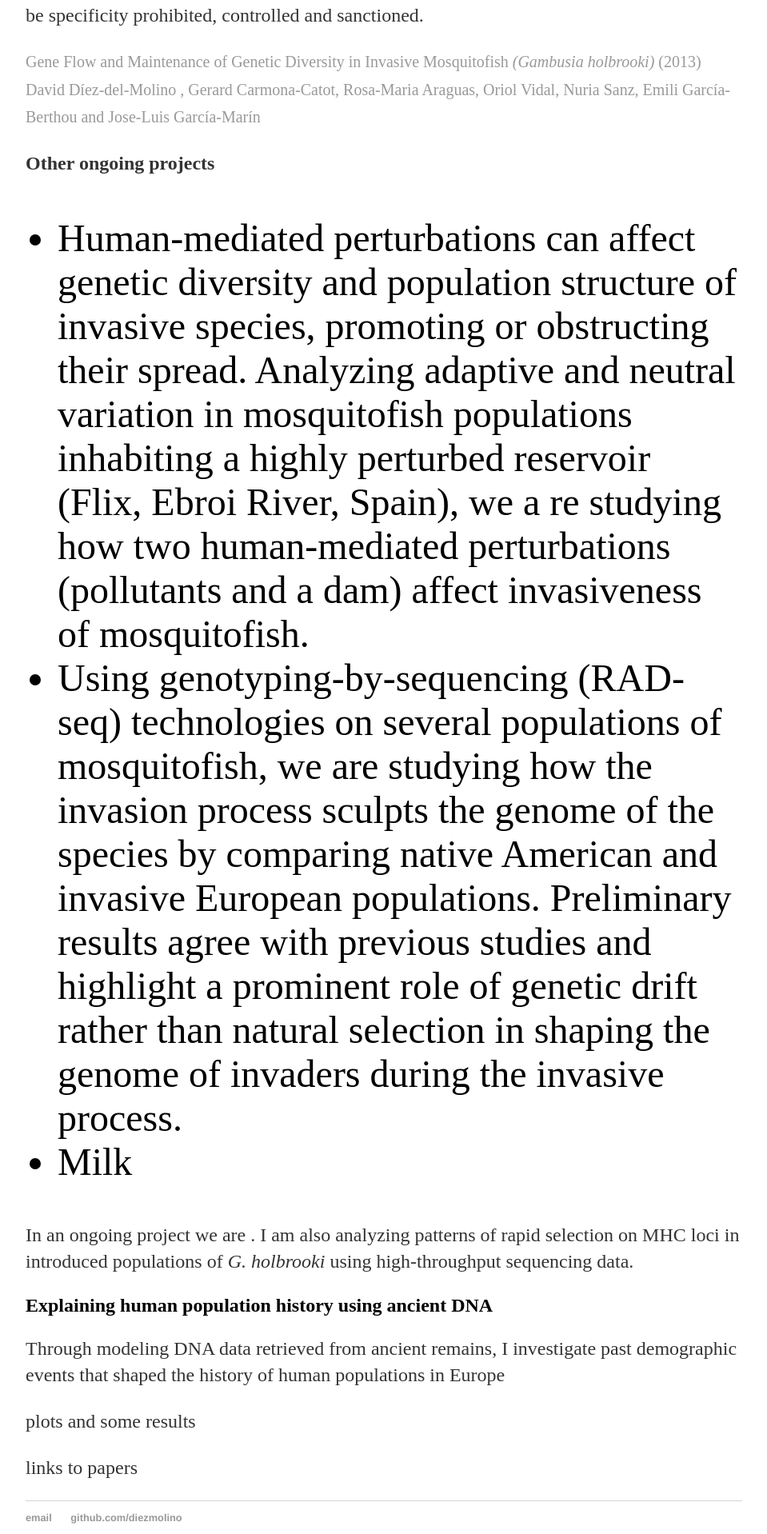
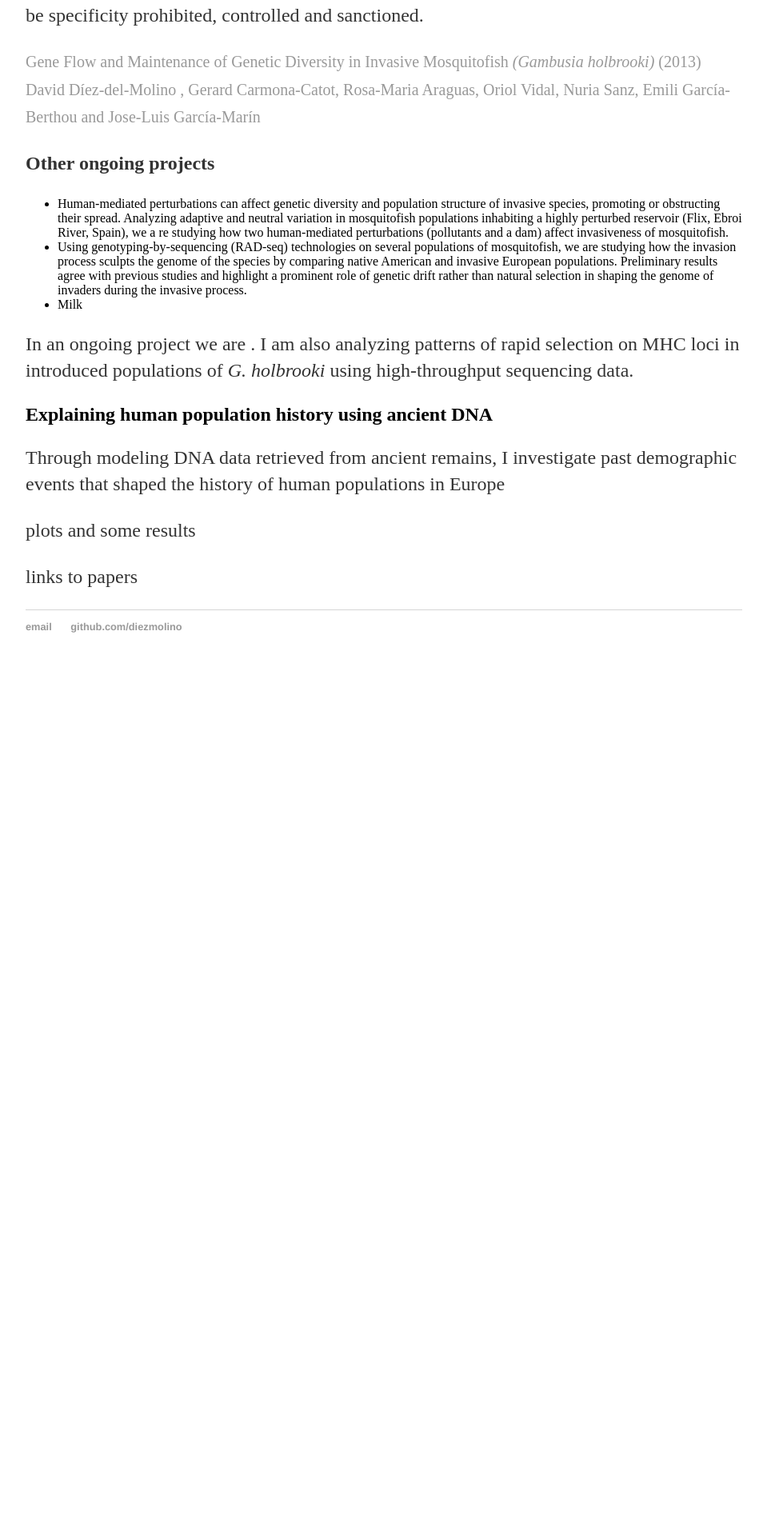
Before and after one commit to DiezMolino/diezmolino.github.io, a Jekyll site: the page research/index.html, which Jekyll copies as it is, in a window 1280 px wide. Shown: the part 2904-4822 px from the top of the page at 80% size, without its empty margins (160-1119 px from the left). Built offline with Jekyll 4.4.1, drawn with Linux system fonts in a browser that asks for light colours; after the commit the page ends 3755 px from its top, so only the background shows below that.

Commit message:
Update index.html

```diff
--- a/research/index.html
+++ b/research/index.html
@@ -49,7 +49,7 @@ that this bridgehead hypothesis could be applied to other invasive species, spec
 
 <p> <b> Other ongoing projects </b></p>
 
-<font size="14">
+<font size="3">
 <ul>
   <li>Human-mediated perturbations can affect genetic diversity and population structure of invasive species, promoting or obstructing their spread. Analyzing adaptive and neutral variation in mosquitofish populations inhabiting a highly perturbed reservoir (Flix, Ebroi River, Spain), we a re studying how two human-mediated perturbations (pollutants and a dam) affect invasiveness of mosquitofish.</li>
 
```
